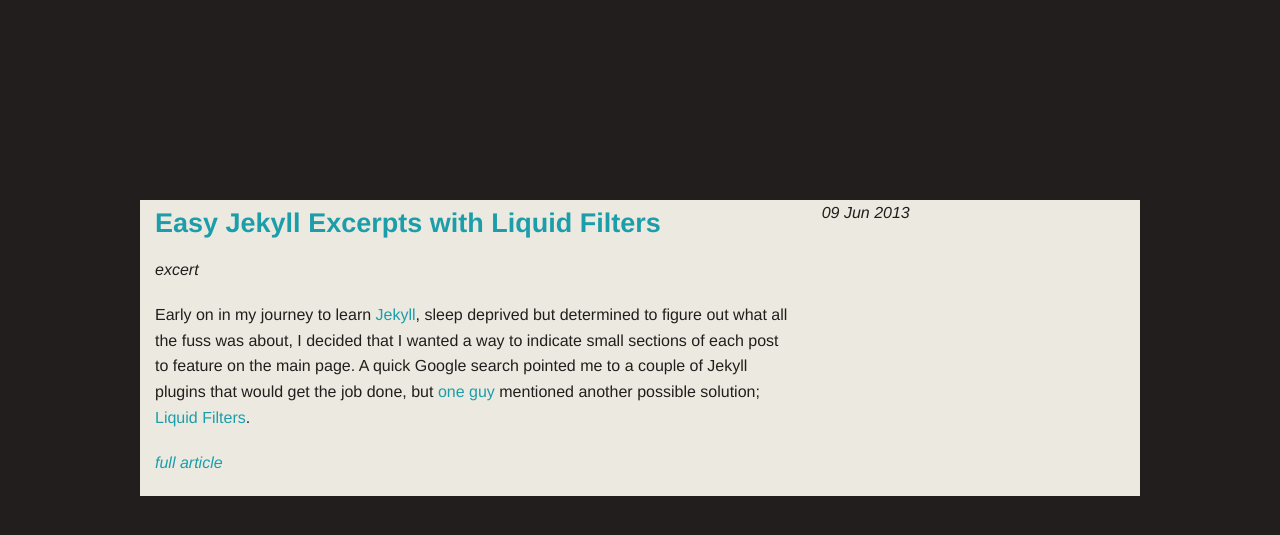
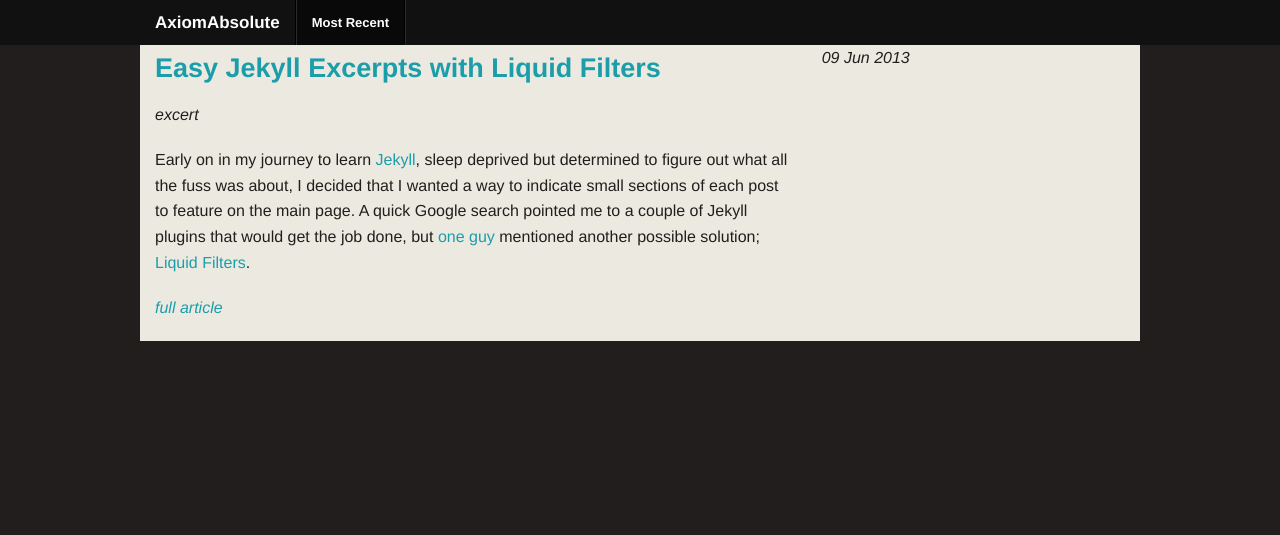
Before and after one commit to axiomabsolute/axiomabsolute.github.io-old, a Jekyll site: the page built from index.html, in a window 1280 px wide. Shown: the top 535 px of the page. Built offline with Jekyll 4.4.1, drawn with Linux system fonts in a browser that asks for light colours.

Commit message:
added sticky menu bar

```diff
--- a/_layouts/default.html
+++ b/_layouts/default.html
@@ -8,9 +8,24 @@
 	</head>
 
 	<body>
-
-		<div style="height: 200px">
-
+		<div class="navbar contain-to-grid sticky">
+			<nav class="top-bar">
+			  <ul class="title-area">
+			    <!-- Title Area -->
+			    <li class="name">
+			      <h1><a href="/">AxiomAbsolute</a></h1>
+			    </li>
+			    <!-- Remove the class "menu-icon" to get rid of menu icon. Take out "Menu" to just have icon alone -->
+			    <li class="toggle-topbar menu-icon"><a href="#"><span>Menu</span></a></li>
+			  </ul>
+			   <section class="top-bar-section">
+			    <!-- Left Nav Section -->
+			    <ul class="left">
+			      <li class="divider"></li>
+			      <li class="active"><a href="{{ site.posts.first.url }}">Most Recent</a></li>
+			      <li class="divider"></li>
+			  </ul>
+			</nav>
 		</div>
 
 		<div class="main-content">
--- a/css/blog-custom.css
+++ b/css/blog-custom.css
@@ -20,3 +20,7 @@
 body {
 	background-color: #221e1d;
 }
+
+.navbar .row {
+	background-color: #DBD9D0;
+}
```
